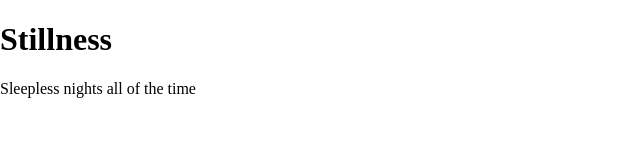
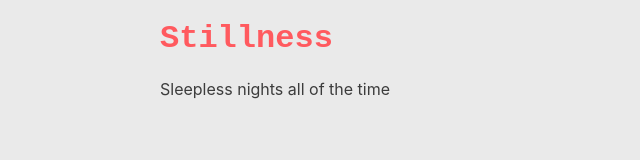
Before and after one commit to waspeer/stillness, a Gatsby site: page / in a window 1280 px wide. Shown: the whole page, without its empty margins (0-640 px from the left). Built offline with nearby package versions, Linux system fonts and the light colour scheme; Gatsby itself is replaced by a stand-in of ours.

Commit message:
Add basic styles and theme

```diff
--- a/src/components/Layout/Layout.tsx
+++ b/src/components/Layout/Layout.tsx
@@ -1,4 +1,12 @@
 import React from 'react';
+import styled, { ThemeProvider } from 'styled-components';
+
+import { GlobalStyle, theme } from './_styles';
+
+const Wrapper = styled.main`
+  max-width: 960px;
+  margin: 0 auto;
+`;
 
 interface Props {
   children: JSX.Element | JSX.Element[];
@@ -6,9 +14,10 @@ interface Props {
 
 const Layout = ({ children }: Props) => {
   return (
-    <>
-      <main>{children}</main>
-    </>
+    <ThemeProvider theme={theme}>
+      <GlobalStyle />
+      <Wrapper>{children}</Wrapper>
+    </ThemeProvider>
   );
 };
 
--- /dev/null
+++ b/src/components/Layout/_styles.tsx
@@ -0,0 +1,26 @@
+import { createGlobalStyle } from 'styled-components';
+
+const colors = {
+  primary: '#ff5a5f',
+  secondary: '#087e8b',
+  neutral: '#3c3c3c',
+  background: '#eaeaea',
+};
+
+export const GlobalStyle = createGlobalStyle`
+  html, body {
+    background-color: ${colors.background};
+    color: ${colors.neutral};
+  }
+
+  body {
+    font-family: -apple-system, BlinkMacSystemFont, 'Segoe UI', Roboto, Oxygen, Ubuntu, Cantarell, 'Open Sans', 'Helvetica Neue', sans-serif;
+  }
+
+  h1, h2, h3, h4 {
+    color: ${colors.primary};
+    font-family: 'Courier New', Courier, monospace;
+  }
+`;
+
+export const theme = { colors };
```
Also changed, not shown: 1 other file.
